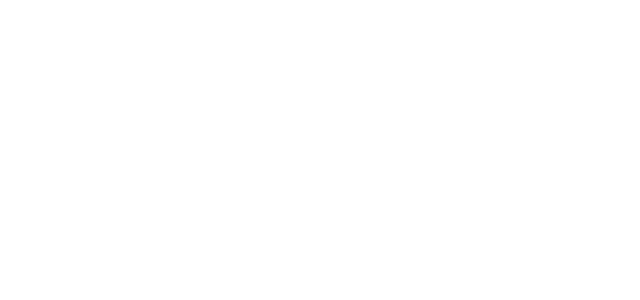
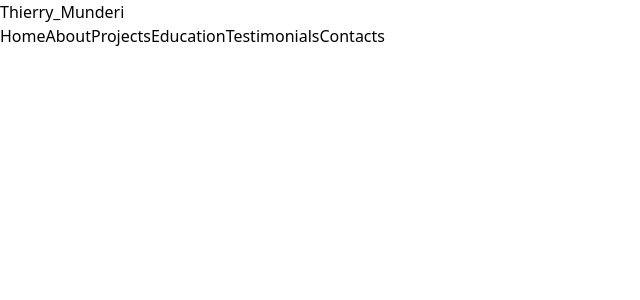
Before and after one commit to Thierry256-dev/Portfolio, a React (Vite) app: page / in a window 1280 px wide. Shown: the top 300 px of the page, without its empty margins (0-640 px from the left). Built offline with nearby package versions, Linux system fonts and the light colour scheme.

Commit message:
Adding header to home.jsx and changing divs to sections in the app.jsx

```diff
--- a/src/App.jsx
+++ b/src/App.jsx
@@ -9,24 +9,24 @@
 function App() {
   return (
     <>
-      <div id="home">
+      <header id="home">
         <Home />
-      </div>
-      <div id="about">
+      </header>
+      <section id="about">
         <About />
-      </div>
-      <div id="projects">
+      </section>
+      <section id="projects">
         <Projects />
-      </div>
-      <div id="educaton">
+      </section>
+      <section id="educaton">
         <Education />
-      </div>
-      <div id="testimonials">
+      </section>
+      <section id="testimonials">
         <Testimonials />
-      </div>
-      <div id="footer">
+      </section>
+      <footer id="footer">
         <Footer />
-      </div>
+      </footer>
     </>
   );
 }
--- a/src/Componets/Home.jsx
+++ b/src/Componets/Home.jsx
@@ -1,3 +1,18 @@
 export default function Home() {
-  return <></>;
+  return (
+    <>
+      <div>
+        <h1>Thierry_Munderi</h1>
+        <nav>
+          <a href="#home">Home</a>
+          <a href="#about">About</a>
+          <a href="#projects">Projects</a>
+          <a href="#education">Education</a>
+          <a href="#testimonials">Testimonials</a>
+          <a href="#footer">Contacts</a>
+        </nav>
+      </div>
+      <div></div>
+    </>
+  );
 }
```
